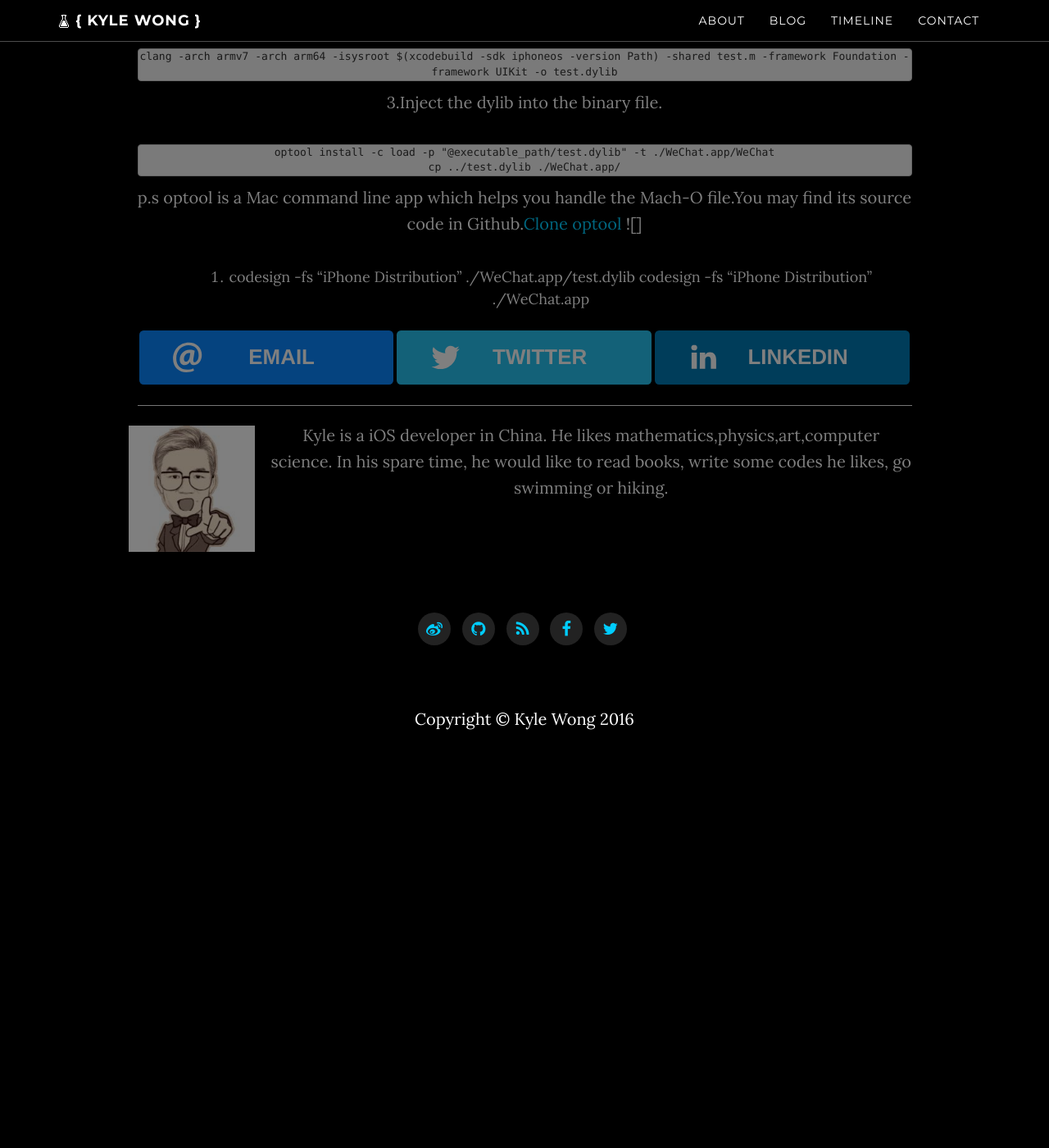
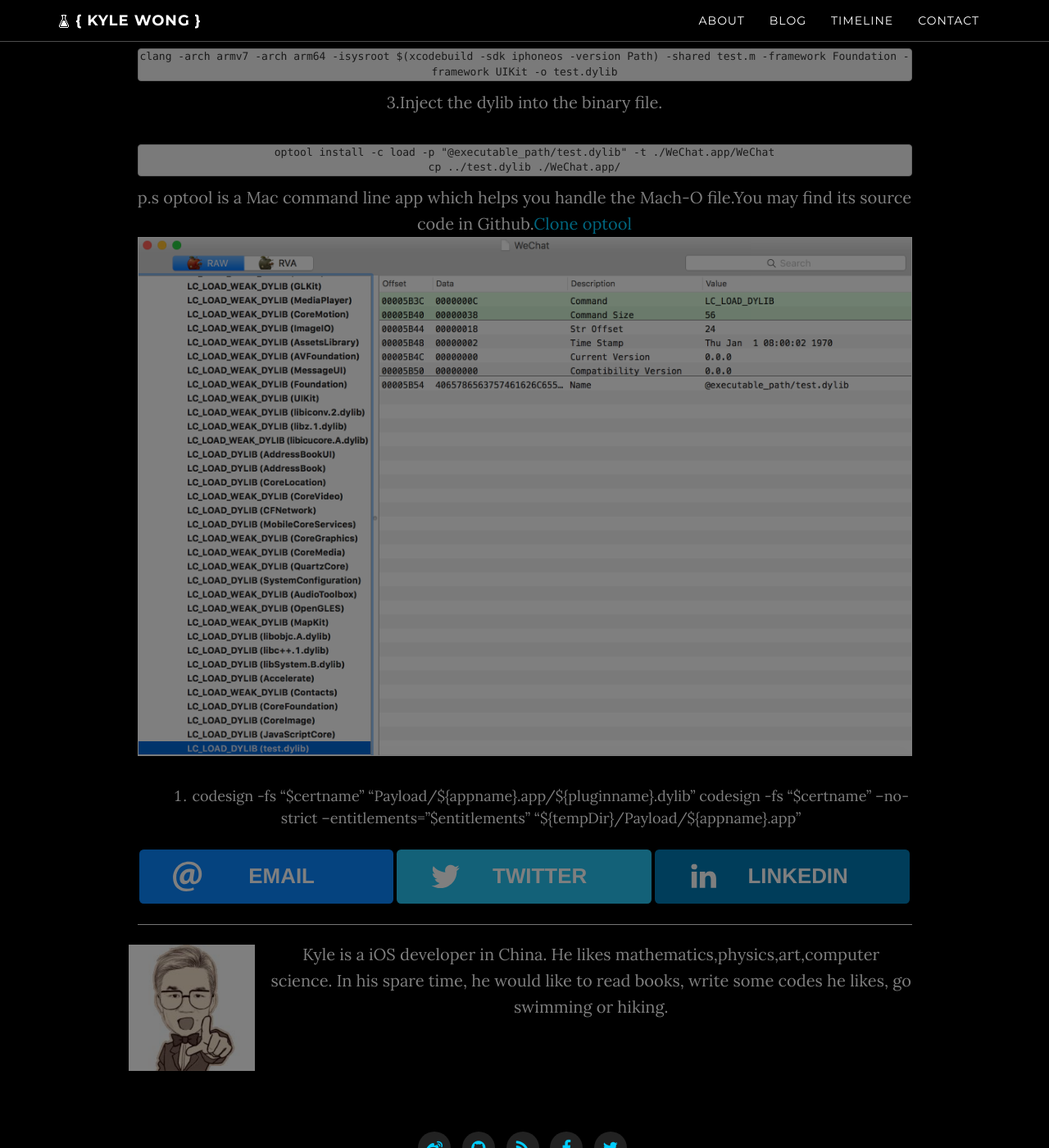
Before and after one commit to kangwang1988/kangwang1988.github.io, a Jekyll site: the page built from _posts/2016-03-27-how-to-rob-wechat-red-envelop-automatically.md, in a window 1280 px wide and 1400 px high, scrolled down 4098 px. Shown: the whole window at 82% size. Built offline with Jekyll 4.4.1, drawn with Linux system fonts in a browser that asks for light colours; nearby versions of some CDN libraries; comment, search, counter and statistics services are not loaded; a style sheet for code colours, icons or effects is not loaded; before the commit the page ends 5233 px from its top, so only the background shows below that.

Commit message:
New post & resource.

```diff
--- a/_posts/2016-03-27-how-to-rob-wechat-red-envelop-automatically.md
+++ b/_posts/2016-03-27-how-to-rob-wechat-red-envelop-automatically.md
@@ -141,7 +141,8 @@
 	cp ../test.dylib ./WeChat.app/
 
 p.s optool is a Mac command line app which helps you handle the Mach-O file.You may find its source code in Github.[Clone optool](https://github.com/alexzielenski/optool)
-	![]
+![wechat-load-commands-in-machoview-injected](https://github.com/kangwang1988/kangwang1988.github.io/raw/master/img/wechat-load-commands-in-machoview-injected.png)
+
 4.
-	codesign -fs "iPhone Distribution" ./WeChat.app/test.dylib
-	codesign -fs "iPhone Distribution" ./WeChat.app
+	codesign -fs "$certname" "Payload/${appname}.app/${pluginname}.dylib"
+	codesign -fs "$certname" --no-strict --entitlements="$entitlements" "${tempDir}/Payload/${appname}.app"
```
